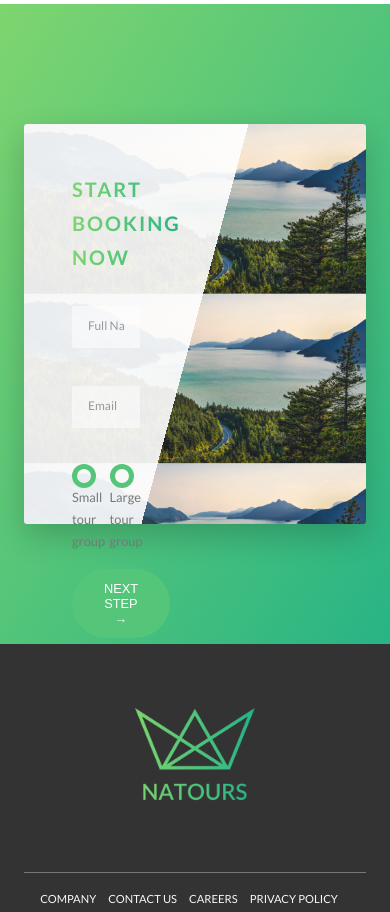
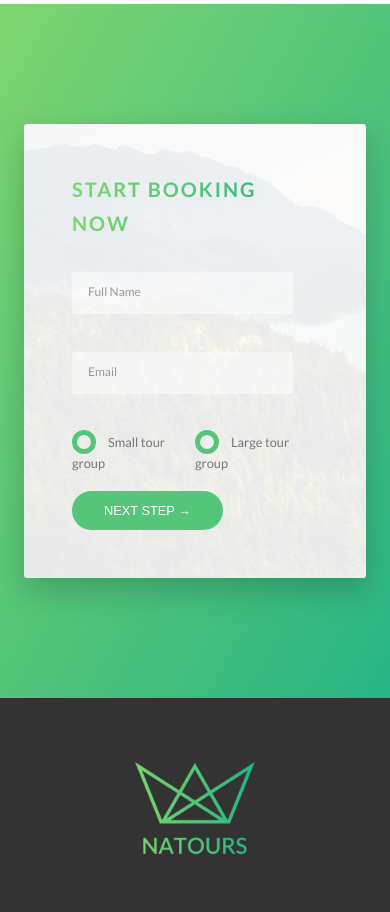
Before and after one commit to Harkindey/Natours-React, a React app: page / in a window 390 px wide. Shown: the part 6360-7272 px from the top of the page. Built offline with nearby package versions, Linux system fonts and the light colour scheme; grey boxes are pictures that could not be loaded.

Commit message:
Book on Mobile

```diff
--- a/src/sass/pages/_home.scss
+++ b/src/sass/pages/_home.scss
@@ -6,10 +6,11 @@
 
 .section-features {
     padding: 20rem 0;
-    background-image: linear-gradient( to right bottom, rgba($color-primary-light, 0.7), rgba($color-primary-dark, 0.7)), url(../img/nat-4.jpg);
+    background-image: linear-gradient(to right bottom, rgba($color-primary-light, 0.7), rgba($color-primary-dark, 0.7)), url(../img/nat-4.jpg);
     background-size: cover;
     margin-top: -15rem; // Skewing the entire section of acheive that the shape
     transform: skewY(-7deg);
+
     &>* {
         transform: skewY(7deg)
     }
@@ -26,23 +27,47 @@
     padding: 15rem 0;
 }
 
-.section-book{
+.section-book {
     padding: 15rem 0;
     background-image: linear-gradient(to right bottom, $color-primary-light, $color-primary-dark);
 }
 
-.book{
+.book {
     background-image: linear-gradient(105deg,
-                                    rgba($color-white, .9) 0%,
-                                    rgba($color-white, .9) 50%,
-                                    transparent 50%),
-                                url(../img/nat-10.jpg);
+            rgba($color-white, .9) 0%,
+            rgba($color-white, .9) 50%,
+            transparent 50%),
+        url(../img/nat-10.jpg);
     background-size: 100%;
-    height: 50rem;
     border-radius: 3px;
     box-shadow: 0 1.5rem 4rem rgba($color-black, .2);
-    &__form{
+
+    @include respond(tab-land) {
+        background-image: linear-gradient(105deg,
+                rgba($color-white, .9) 0%,
+                rgba($color-white, .9) 65%,
+                transparent 65%),
+            url(../img/nat-10.jpg);
+        background-size: cover;
+    }
+
+    @include respond(tab-port) {
+        background-image: linear-gradient(to right,
+                rgba($color-white, .9) 0%,
+                rgba($color-white, .9) 100%),
+            url(../img/nat-10.jpg);
+    }
+
+    &__form {
         width: 50%;
         padding: 6rem;
+
+        @include respond(tab-land) {
+            width: 65%;
+        }
+
+        @include respond(tab-port) {
+            width: 100%;
+        }
     }
 }
```
